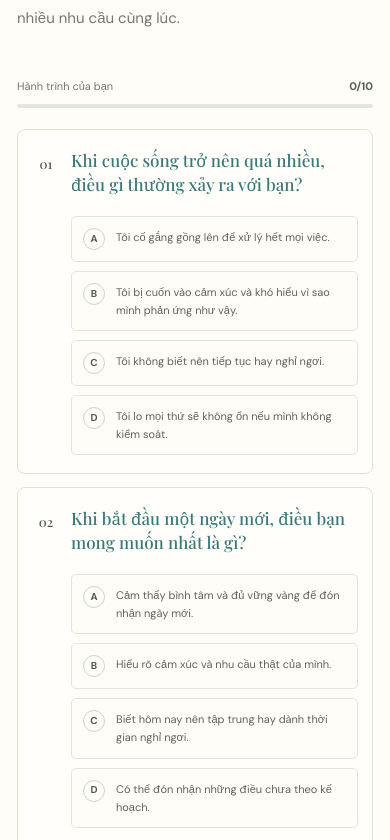
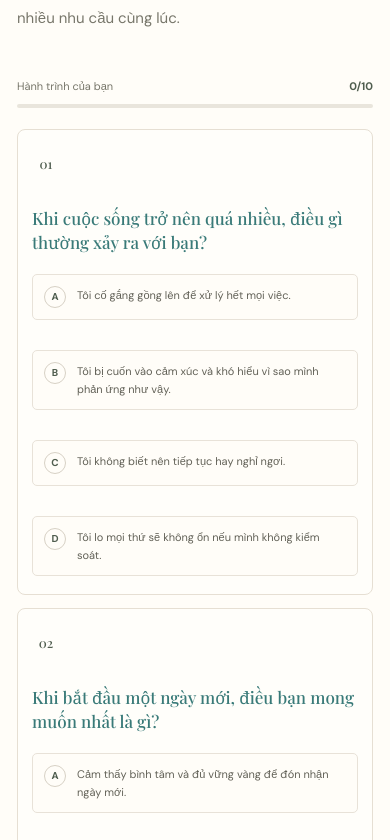
Before and after one commit to ThanhHuong25/gpt_quiz, a Next.js app: page / in a window 390 px wide. Shown: the part 1464-2304 px from the top of the page. Built offline with nearby package versions, Linux system fonts and the light colour scheme; a web font is replaced by a local one.

Commit message:
Update CSS for mobile layout and height adjustments
Fix layout issues for mobile by adjusting display properties and ensuring outer containers are not fixed height.

```diff
--- a/app/globals.css
+++ b/app/globals.css
@@ -296,3 +296,21 @@ h1 em, h2 em, h3 em, h4 em, h5 em, h6 em, p em, em, i {
 .book-card-content h3 {
   color: var(--warm-coral) !important;
 }
+
+/* Sửa lỗi đè chữ: Ép các khối sách hiển thị theo dạng hàng dọc tự động giãn cách trên mobile/màn hình nhỏ */
+.ebook-grid, .books-grid, [class*="grid"], [class*="card"] {
+  display: flex !important;
+  flex-direction: column !important;
+  height: auto !important;
+  position: relative !important;
+  top: 0 !important;
+  left: 0 !important;
+  gap: 30px !important;
+}
+
+/* Đảm bảo khung bọc ngoài cùng không bị cố định chiều cao */
+.results-panel, #quiz-results {
+  height: auto !important;
+  min-height: max-content !important;
+  display: block !important;
+}
```
